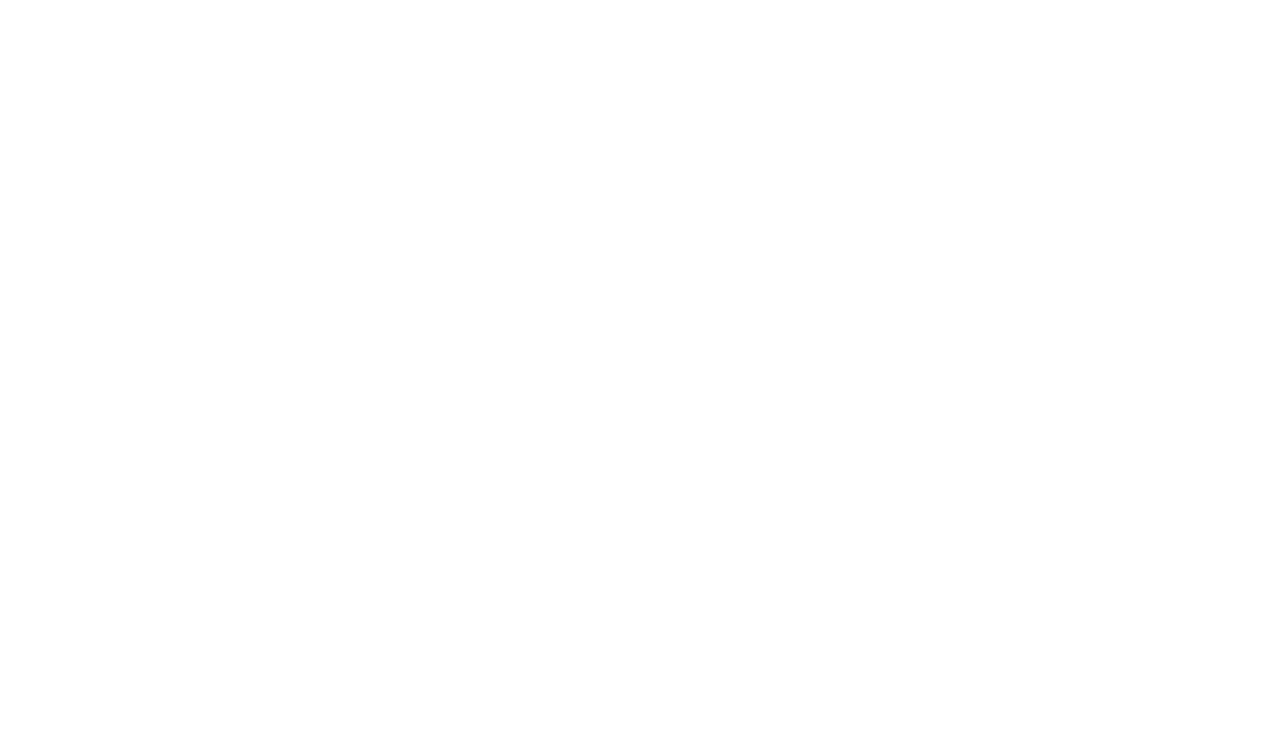
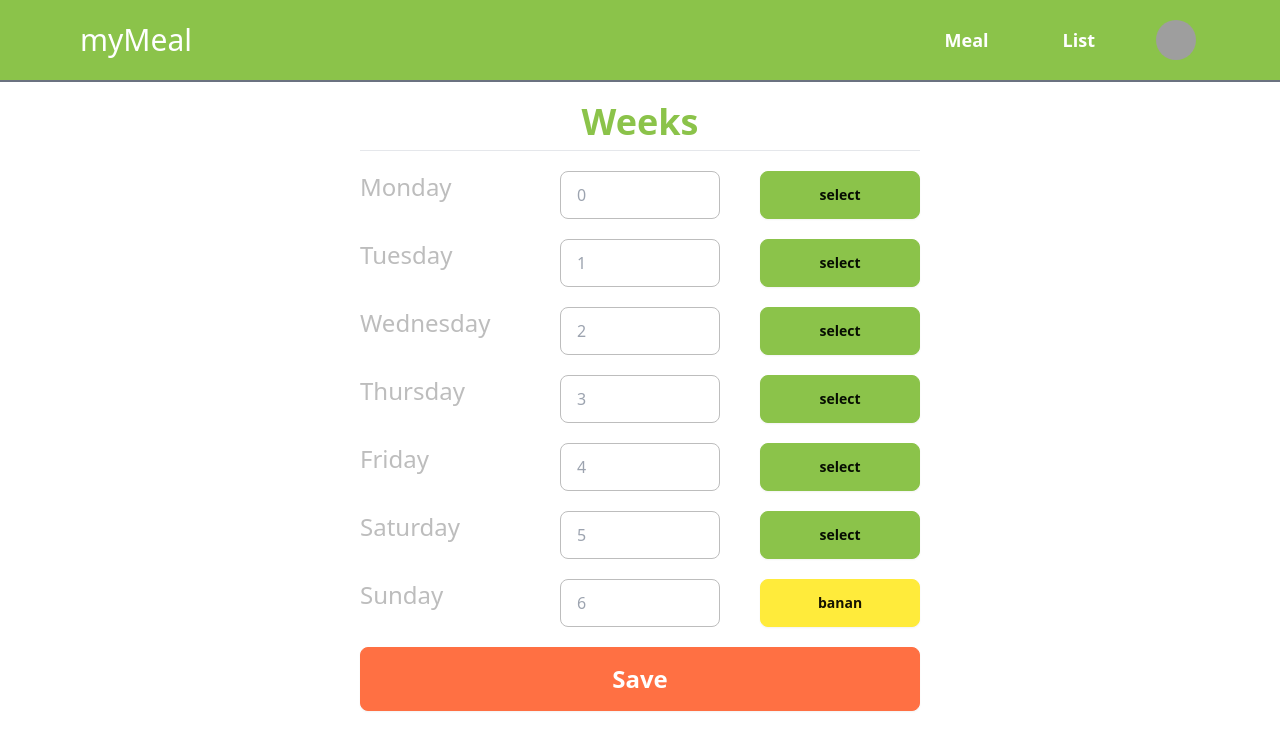
Before and after one commit to TobiasBlankJohansson/meal-fullstack-app, a React (Vite) app in the folder frontend/: page /list in a window 1280 px wide. Before the commit this address had no page. Shown: the top 750 px of the page. Built offline with nearby package versions, Linux system fonts and the light colour scheme; grey boxes are pictures that could not be loaded.

Commit message:
feat:add link in navbar

```diff
--- a/frontend/src/App.tsx
+++ b/frontend/src/App.tsx
@@ -1,16 +1,7 @@
-import { BrowserRouter, Route, Routes } from "react-router-dom";
 import { MealApp } from "./components/MealApp";
 
 function App() {
-  return (
-    <BrowserRouter>
-      <Routes>
-        <Route path="/" element={<MealApp />}>
-          <Route path="" element={<MealApp />} />
-        </Route>
-      </Routes>
-    </BrowserRouter>
-  );
+  return <MealApp></MealApp>;
 }
 
 export default App;
--- a/frontend/src/components/Meal/Meal.tsx
+++ b/frontend/src/components/Meal/Meal.tsx
@@ -4,7 +4,6 @@
 export function Meal() {
   return (
     <>
-      <Navbar></Navbar>
       <main className="mx-20 mt-5">
         <MealWeek></MealWeek>
       </main>
--- a/frontend/src/components/MealApp.tsx
+++ b/frontend/src/components/MealApp.tsx
@@ -1,9 +1,18 @@
+import { BrowserRouter, Route, Routes } from "react-router-dom";
 import { Meal } from "./Meal/Meal";
+import { Navbar } from "./Navbar";
 
 export function MealApp() {
   return (
     <>
-      <Meal></Meal>
+      <BrowserRouter>
+        <Routes>
+          <Route path="/" element={<Navbar />}>
+            <Route index element={<Meal />} />
+            <Route path="list" element={<Meal />} />
+          </Route>
+        </Routes>
+      </BrowserRouter>
     </>
   );
 }
--- a/frontend/src/components/Navbar.tsx
+++ b/frontend/src/components/Navbar.tsx
@@ -1,23 +1,31 @@
+import { Link, Outlet } from "react-router-dom";
+
 export function Navbar() {
   return (
     <>
       <nav className="navbar bg-primary text-primary-content px-20 border-b-2 border-gray-500">
         <header className="flex-1">
-          <a className="btn btn-ghost hover:bg-secondary text-base-100 text-3xl">
+          <Link to="/" className="text-base-100 text-3xl">
             myMeal
-          </a>
+          </Link>
         </header>
         <section className="flex-none">
           <ul className="menu menu-horizontal px-5">
             <li className="px-5">
-              <a className="btn btn-ghost hover:bg-secondary text-lg text-base-100 font-bold">
+              <Link
+                to="/"
+                className="btn btn-ghost hover:bg-secondary text-lg text-base-100 font-bold"
+              >
                 Meal
-              </a>
+              </Link>
             </li>
             <li className="px-5">
-              <a className="btn btn-ghost hover:bg-secondary text-lg text-base-100 font-bold">
+              <Link
+                to="/list"
+                className="btn btn-ghost hover:bg-secondary text-lg text-base-100 font-bold"
+              >
                 List
-              </a>
+              </Link>
             </li>
           </ul>
           <figure
@@ -34,6 +42,7 @@
           </figure>
         </section>
       </nav>
+      <Outlet />
     </>
   );
 }
```
